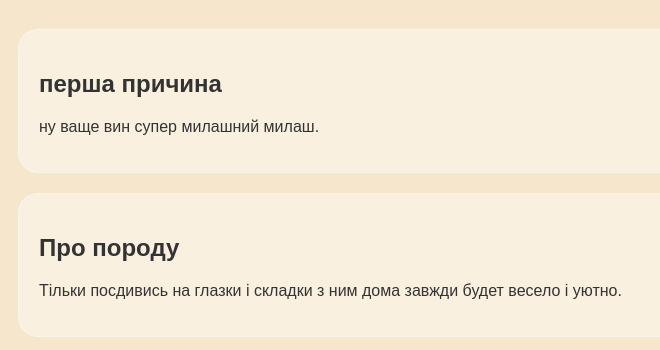
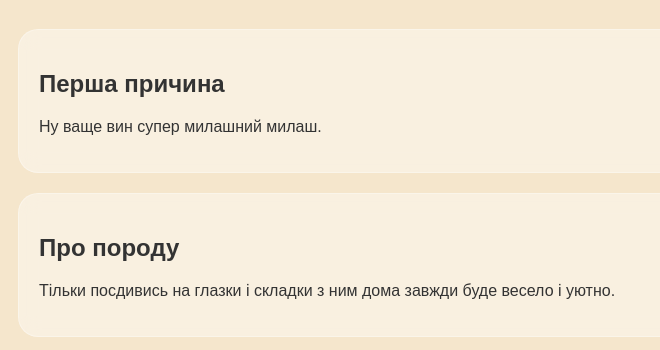
Before and after one commit to kartoha688/LendingMops, a plain HTML site: page index.html in a window 1280 px wide. Shown: the part 191-541 px from the top of the page, 2-662 px from the left. Drawn offline with Linux system fonts and the light colour scheme.

Commit message:
Correct capitalization and grammar in index.html

```diff
--- a/index.html
+++ b/index.html
@@ -2,25 +2,26 @@
 <html lang="uk">
 <head>
     <meta charset="UTF-8">
+    <meta name="viewport" content="width=device-width, initial-scale=1.0">
     <title>Чого мама має купить мені мопса</title>
     <link rel="stylesheet" href="style.css">
 </head>
 <body>
+
     <header id="top">
         <h1>Чого мама має купить мені мопса</h1>
     </header>
 
     <div id="reasons">
         <section>
-            <h2>перша причина</h2>
-            <p>ну ваще вин супер милашний милаш.</p>
+            <h2>Перша причина</h2>
+            <p>Ну ваще вин супер милашний милаш.</p>
         </section>
-        <!-- Додай сюди інші секції, якщо треба -->
     </div>
 
     <div id="about-breed">
         <h2>Про породу</h2>
-        <p>Тільки посдивись на глазки і складки з ним дома завжди будет весело і уютно.</p>
+        <p>Тільки посдивись на глазки і складки з ним дома завжди буде весело і уютно.</p>
     </div>
 
     <script src="script.js"></script>
```
